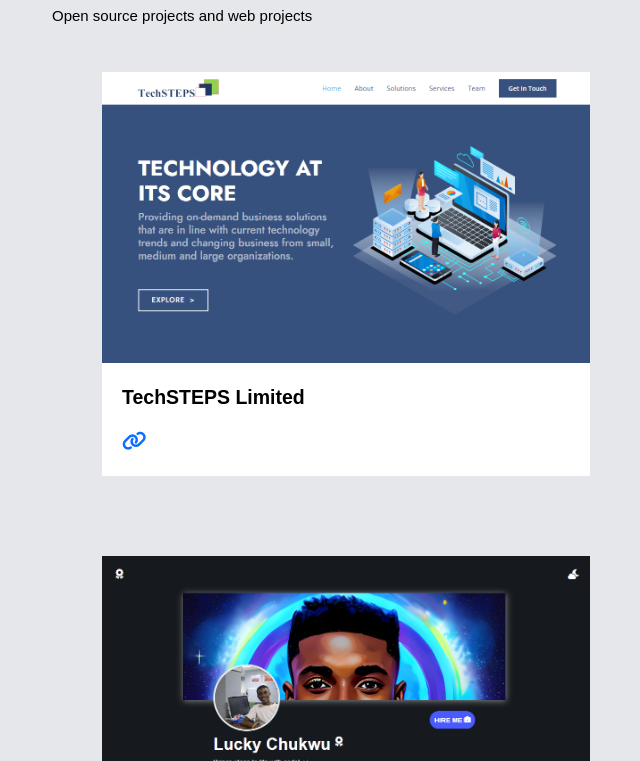
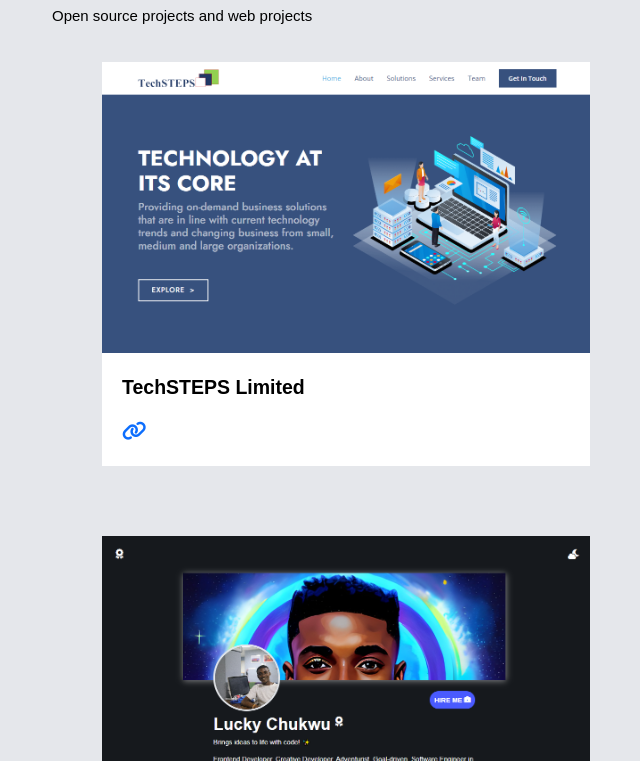
Before and after one commit to lucky66/myportfolio, a website: page index.html in a window 1280 px wide. Both pictures are taken after a click on the link "Projects". Shown: the part 759-1520 px from the top of the page, without its empty margins (289-929 px from the left). Drawn offline with nearby package versions, Linux system fonts and the light colour scheme.

Commit message:
projects added

```diff
--- a/css/stylesheet.css
+++ b/css/stylesheet.css
@@ -218,7 +218,7 @@
 }
 
 #project_profile {
-	margin-top: -20px;
+	margin-top: -30px;
 	position: relative;
 	justify-content: center;
 	align-items: center;
```
